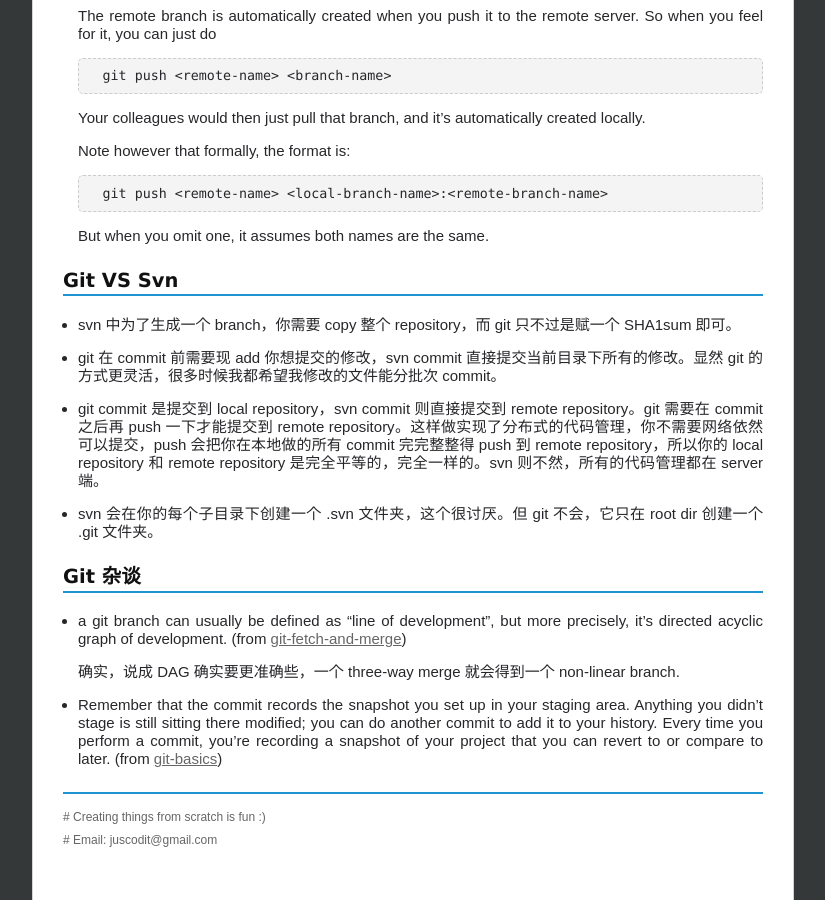
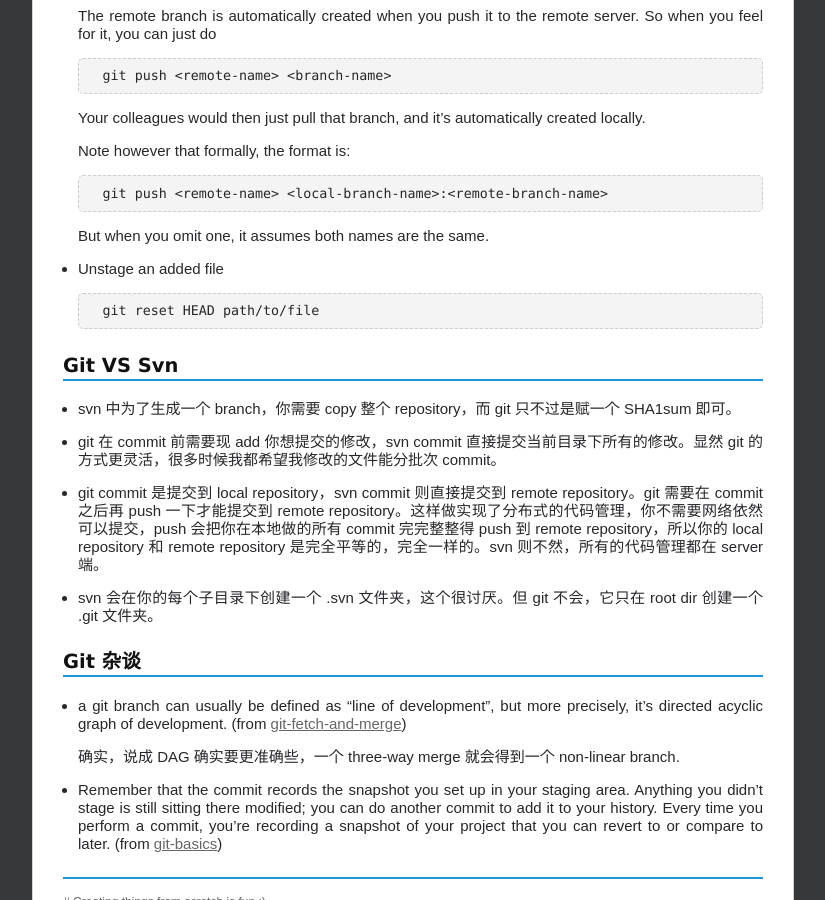
Before and after one commit to chenrushan/chenrushan.github.io, a Jekyll site: the page built from _posts/2013-12-09-git.markdown, in a window 1280 px wide and 900 px high, scrolled down 2436 px. Shown: the whole window, without its empty margins (227-1052 px from the left). Built offline with Jekyll 4.4.1, drawn with Linux system fonts in a browser that asks for light colours; Markdown is read by kramdown in place of the engine named in the settings.

Commit message:
add things to git post

```diff
--- a/_posts/2013-12-09-git.markdown
+++ b/_posts/2013-12-09-git.markdown
@@ -126,6 +126,10 @@ git branch 是一个非常轻量的 object，可以理解为就是一个指针
 
   But when you omit one, it assumes both names are the same.
 
+* Unstage an added file
+
+        git reset HEAD path/to/file
+
 ### Git VS Svn
 
 * svn 中为了生成一个 branch，你需要 copy 整个 repository，而 git 只不过是赋一个 SHA1sum 即可。
```
